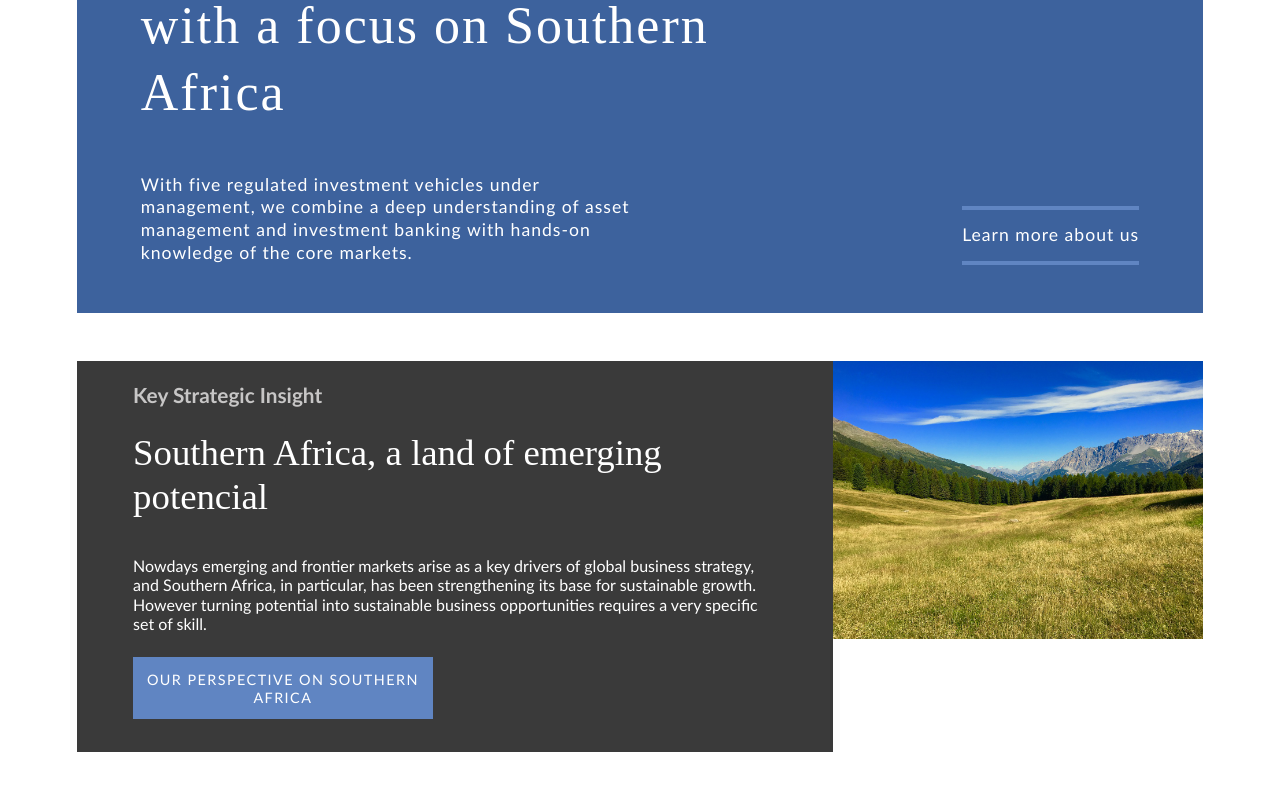
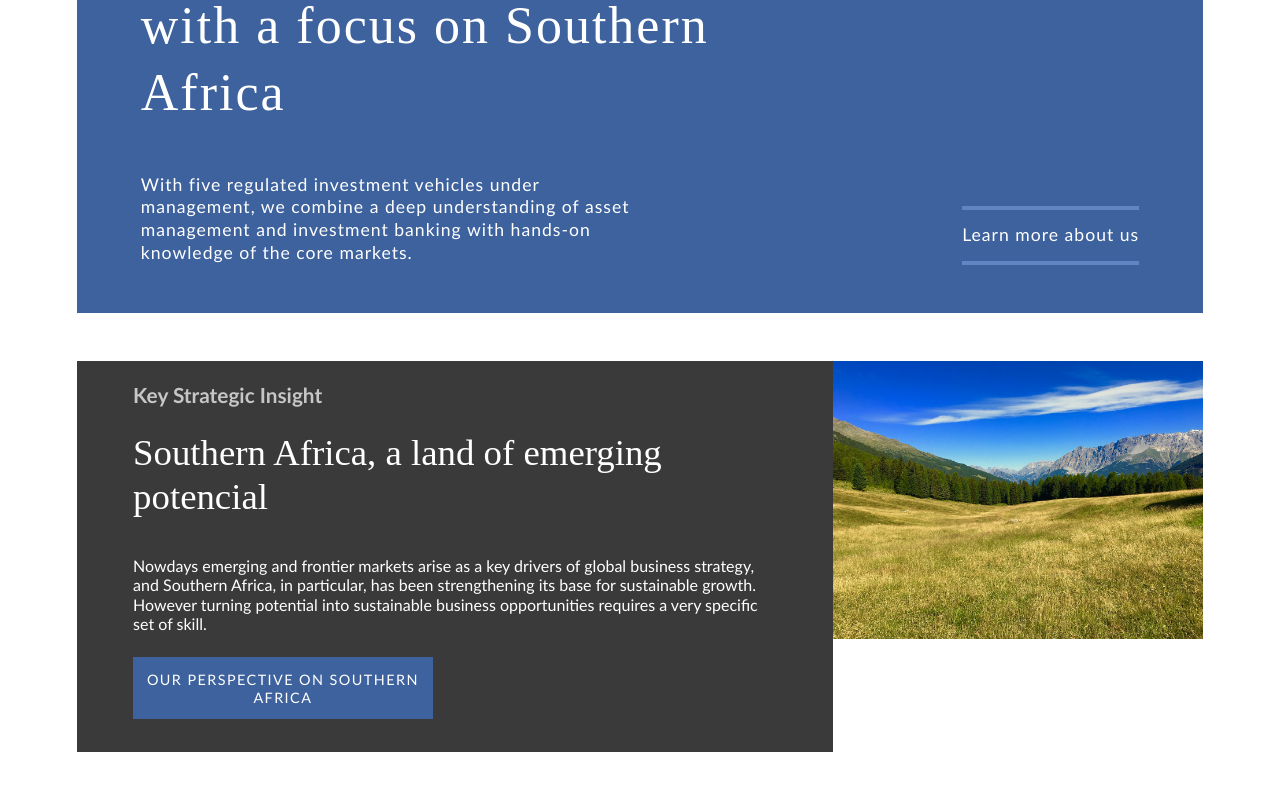
Before and after one commit to Hecroesmo/Hecroesmo.github.io-Hemera-Clone, a plain HTML site: page index.html in a window 1280 px wide. In both pictures the pointer is over the link "OUR PERSPECTIVE ON SOUTHERN AFRICA". Shown: the part 404-1194 px from the top of the page. Drawn offline with Linux system fonts and the light colour scheme; a web font is replaced by a local one.

Commit message:
add hover style to the strategy__link

```diff
--- a/css/strategy.css
+++ b/css/strategy.css
@@ -64,6 +64,11 @@
     height: 10%;
     padding: 1em .4em;
     max-width: 20em;
+    transition: background-color 1s;
+}
+
+.strategy__link:hover {
+  background-color: #3d629d;
 }
 
 @media (min-width: 493px) {
```
